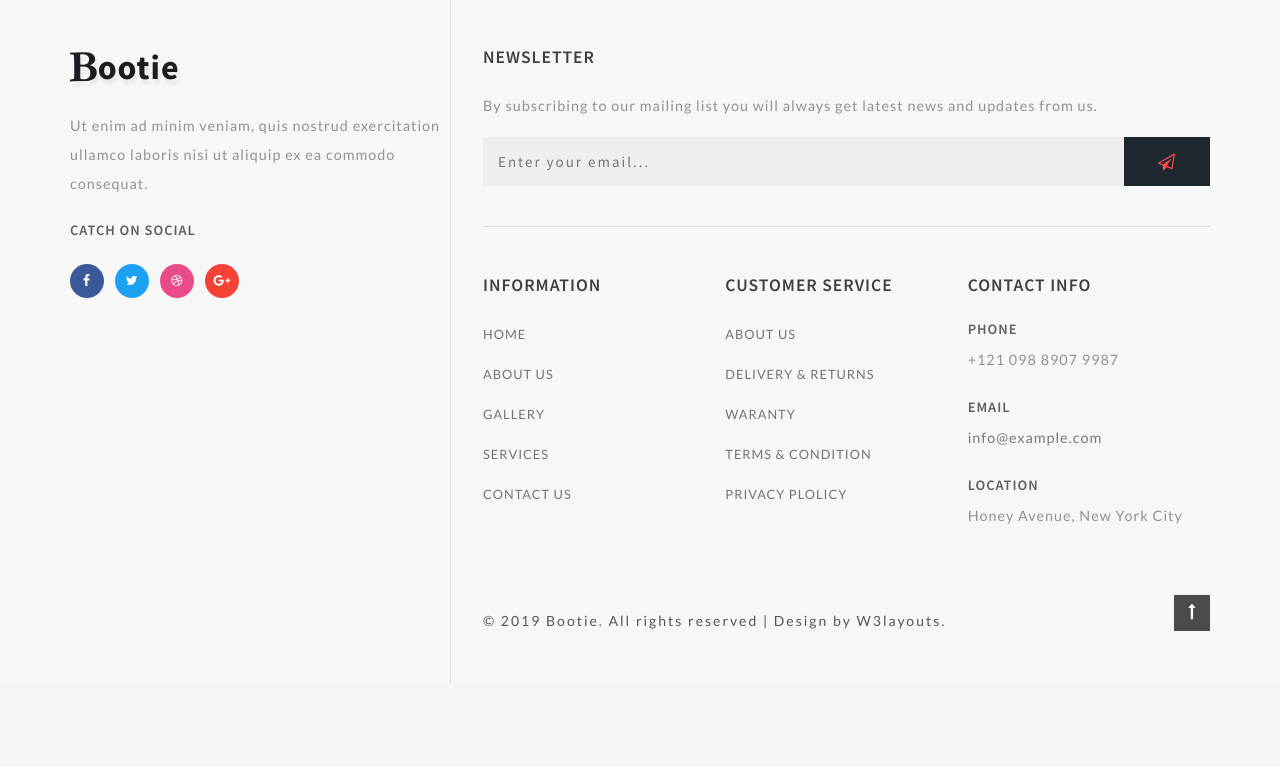
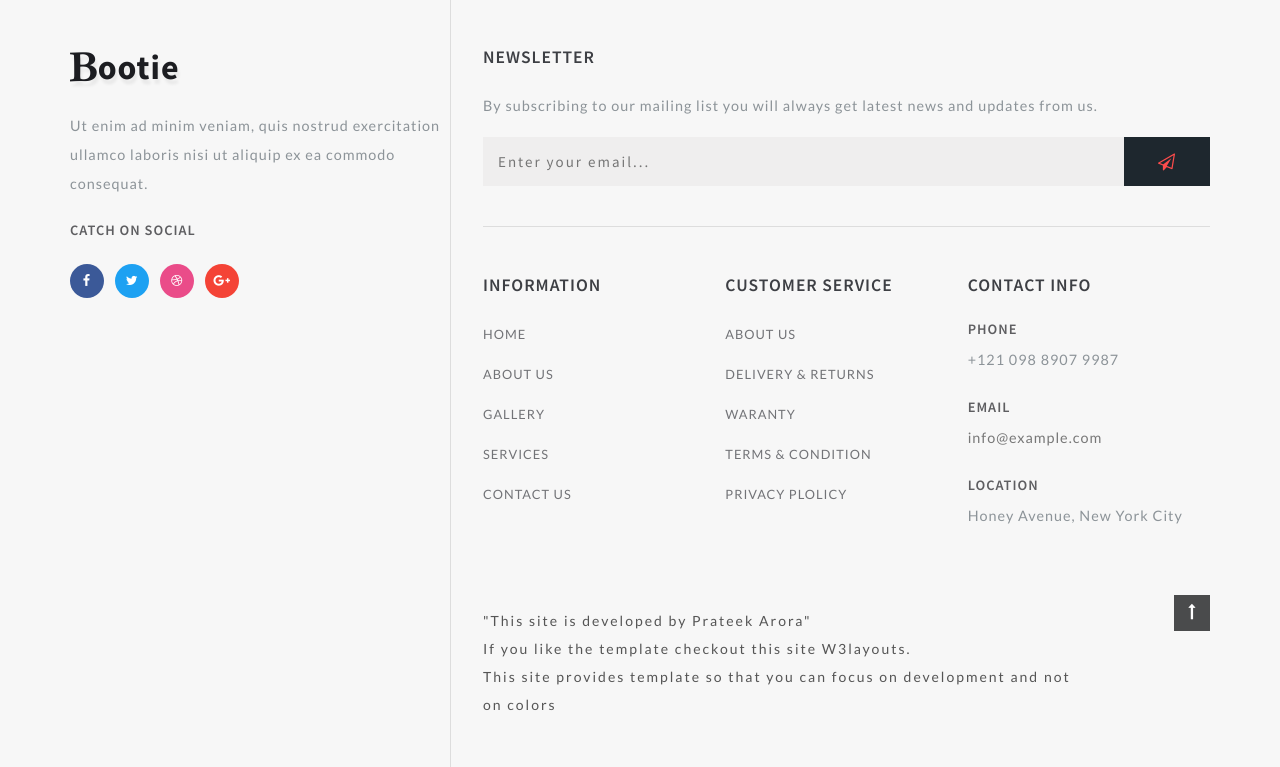
Before and after one commit to aprateek29/bootie, a Django app: page /accounts/signup/ in a window 1280 px wide. Shown: the part 2290-3057 px from the top of the page. Before the commit the page ends 2973 px from the top, so only its background shows below. Run offline with Django 3.2, Linux system fonts and the light colour scheme; some libraries are stand-ins or nearby versions.

Commit message:
updated footer

```diff
--- a/src/pages/templates/pages/footer.html
+++ b/src/pages/templates/pages/footer.html
@@ -209,8 +209,12 @@
 
                 </div>
                 <div class="cpy-right text-left row">
-                    <p class="col-md-10">© 2019 Bootie. All rights reserved | Design by
+                    <p class="col-md-10">"This site is developed by Prateek Arora"
+                        <br>
+                        If you like the template checkout this site
                         <a href="http://w3layouts.com"> W3layouts.</a>
+                        <br>
+                        This site provides template so that you can focus on development and not on colors
                     </p>
                     <!-- move top icon -->
                     <a href="#home" class="move-top text-right col-md-2"><span class="fa fa-long-arrow-up" aria-hidden="true"></span></a>
```
